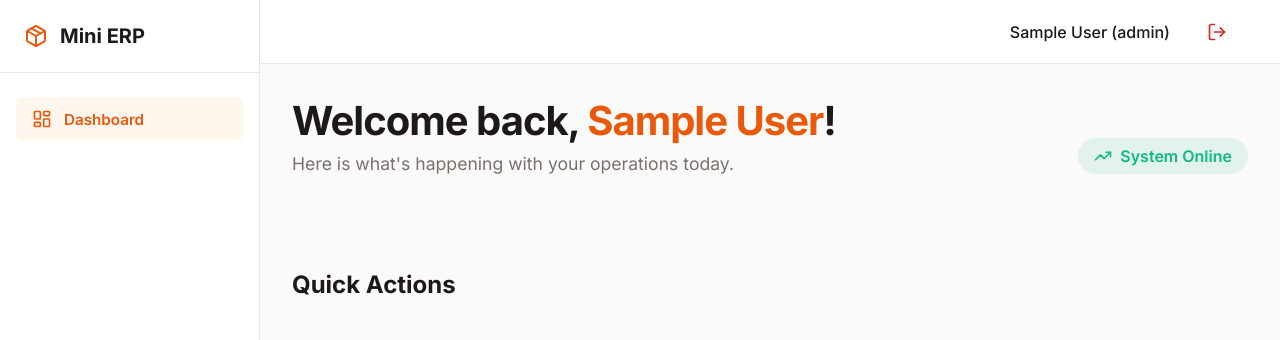
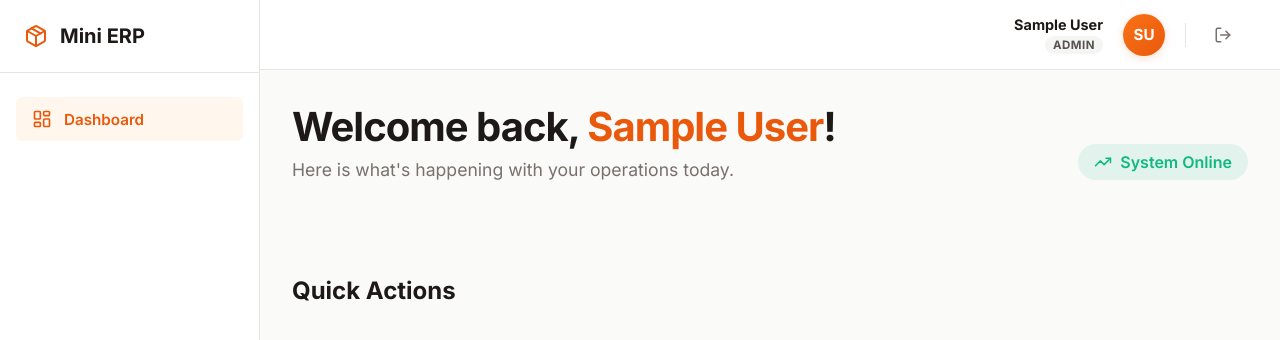
Before and after one commit to isahilkumar/Mini-ERP-CRM-Operations-Portal, a React (Vite) app in the folder frontend/: page / in a window 1280 px wide. Shown: the top 340 px of the page. Built offline with nearby package versions, Linux system fonts and the light colour scheme; no server answers; sample sign-in values are in the browser's storage.

Commit message:
feat: change default admin name to Operations Director and upgrade top bar profile UI

```diff
--- a/frontend/src/components/Layout.tsx
+++ b/frontend/src/components/Layout.tsx
@@ -54,11 +54,88 @@ const Layout = () => {
         </nav>
       </aside>
       <main className="main-content">
-        <header className="topbar">
-          <div style={{ display: 'flex', alignItems: 'center', gap: '1rem' }}>
-            <span style={{ fontWeight: 500 }}>{user?.name} ({user?.role})</span>
-            <button onClick={handleLogout} className="btn" style={{ background: 'transparent', color: '#dc2626' }}>
-              <LogOut size={20} />
+        <header className="topbar" style={{
+          height: '70px',
+          background: '#ffffff',
+          borderBottom: '1px solid var(--surface-border)',
+          display: 'flex',
+          justifyContent: 'flex-end',
+          alignItems: 'center',
+          padding: '0 2.5rem',
+          position: 'sticky',
+          top: 0,
+          zIndex: 5,
+        }}>
+          <div style={{ display: 'flex', alignItems: 'center', gap: '1.25rem' }}>
+            <div style={{ textAlign: 'right' }}>
+              <div style={{ fontWeight: 700, fontSize: '0.9rem', color: 'var(--text-color)' }}>{user?.name}</div>
+              <div style={{ display: 'inline-flex', alignItems: 'center', marginTop: '2px' }}>
+                <span style={{
+                  fontSize: '0.72rem',
+                  fontWeight: 700,
+                  textTransform: 'uppercase',
+                  letterSpacing: '0.04em',
+                  background: user?.role === 'ADMIN' ? '#ffedd5' : user?.role === 'SALES' ? '#eff6ff' : user?.role === 'WAREHOUSE' ? '#f0fdf4' : '#f5f5f4',
+                  color: user?.role === 'ADMIN' ? '#c2410c' : user?.role === 'SALES' ? '#1d4ed8' : user?.role === 'WAREHOUSE' ? '#166534' : '#57534e',
+                  padding: '2px 8px',
+                  borderRadius: '999px',
+                }}>
+                  {user?.role}
+                </span>
+              </div>
+            </div>
+
+            {(() => {
+              const initials = user?.name
+                ? user.name.split(' ').map(n => n[0]).join('').substring(0, 2).toUpperCase()
+                : 'U';
+              return (
+                <div style={{
+                  width: '42px',
+                  height: '42px',
+                  borderRadius: '50%',
+                  background: 'linear-gradient(135deg, #f97316 0%, #ea580c 100%)',
+                  color: '#ffffff',
+                  display: 'flex',
+                  alignItems: 'center',
+                  justifyContent: 'center',
+                  fontWeight: 700,
+                  fontSize: '0.95rem',
+                  boxShadow: '0 2px 8px rgba(234, 88, 12, 0.2)',
+                  userSelect: 'none',
+                }}>
+                  {initials}
+                </div>
+              );
+            })()}
+
+            <div style={{ width: '1px', height: '24px', background: 'var(--surface-border)' }} />
+
+            <button
+              onClick={handleLogout}
+              title="Sign Out"
+              style={{
+                background: 'none',
+                border: 'none',
+                cursor: 'pointer',
+                color: 'var(--text-muted)',
+                display: 'flex',
+                alignItems: 'center',
+                justifyContent: 'center',
+                padding: '8px',
+                borderRadius: '8px',
+                transition: 'all 0.2s',
+              }}
+              onMouseEnter={e => {
+                (e.currentTarget as HTMLButtonElement).style.color = '#ef4444';
+                (e.currentTarget as HTMLButtonElement).style.background = '#fef2f2';
+              }}
+              onMouseLeave={e => {
+                (e.currentTarget as HTMLButtonElement).style.color = 'var(--text-muted)';
+                (e.currentTarget as HTMLButtonElement).style.background = 'none';
+              }}
+            >
+              <LogOut size={18} />
             </button>
           </div>
         </header>
```
Also changed, not shown: 1 other file (tests, documents, lock files or other folders).
